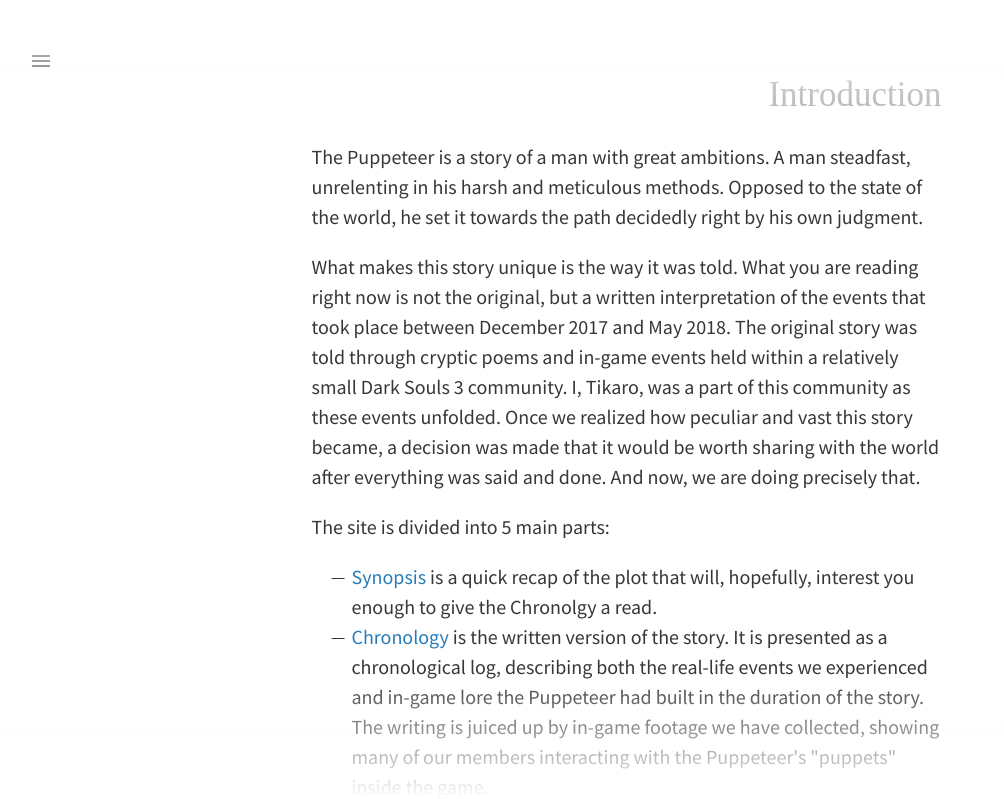
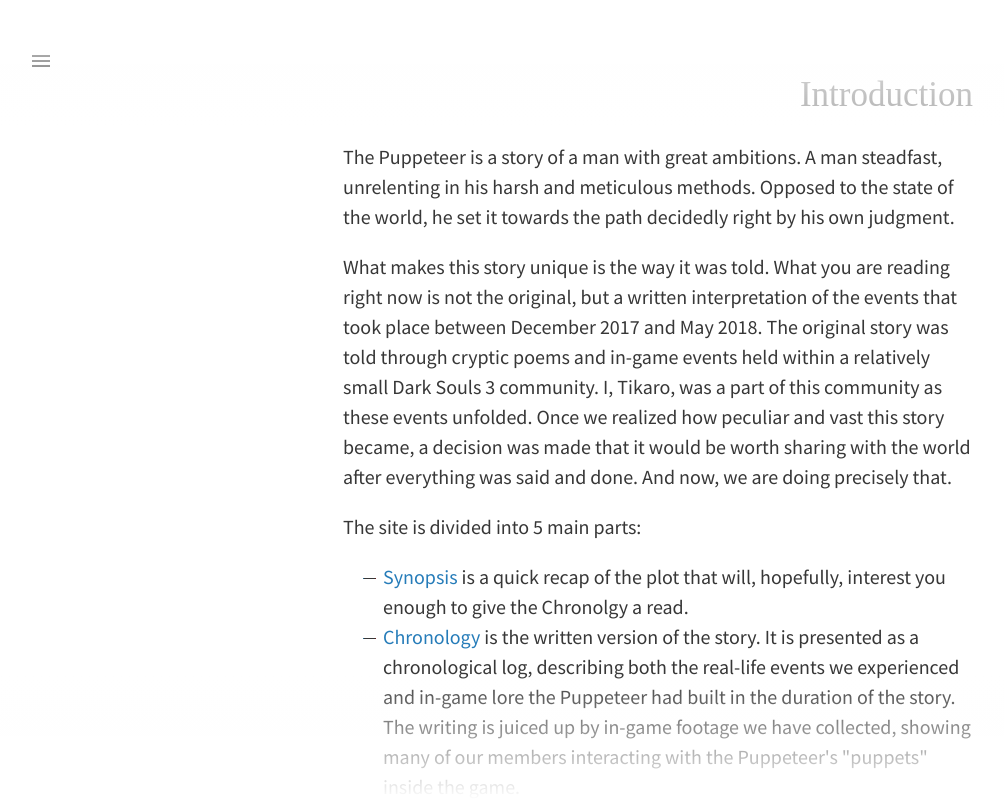
Before and after one commit to 0-Tikaro/the-puppeteer, a plain HTML site: page index.html in a window 1280 px wide. Both pictures are taken after a click on the element "Hide sidebar". Shown: the top 799 px of the page, without its empty margins (11-1015 px from the left). Drawn offline with nearby package versions, Linux system fonts and the light colour scheme; a web font is replaced by a local one.

Commit message:
Less horizontal movement on #content

```diff
--- a/assets/css/style.css
+++ b/assets/css/style.css
@@ -134,8 +134,8 @@ p {
         transition: transform 700ms ease;
     }
     #content.no-distraction {
-        -webkit-transform: translateX(-25%);
-        transform: translateX(-25%);
+        -webkit-transform: translateX(-20%);
+        transform: translateX(-20%);
         transition: transform 700ms ease;
     }
     .tooltip {
```
